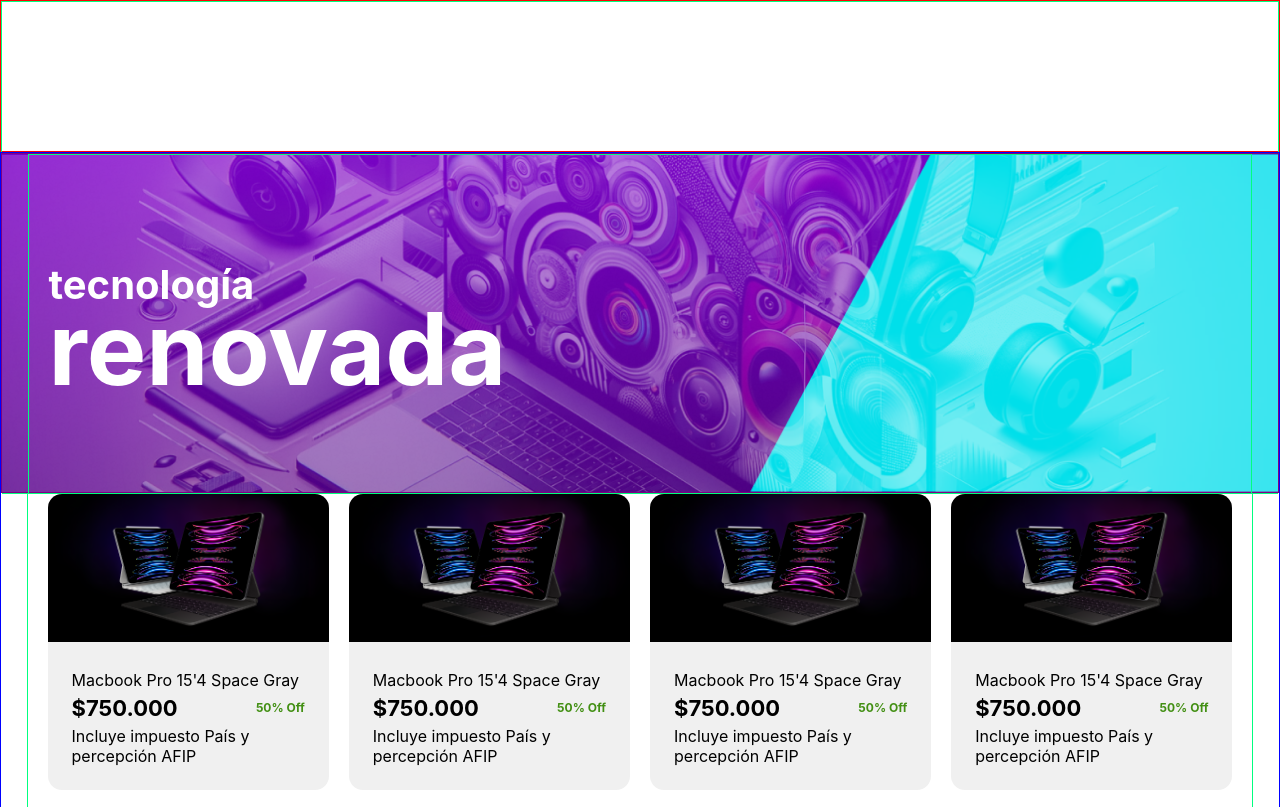
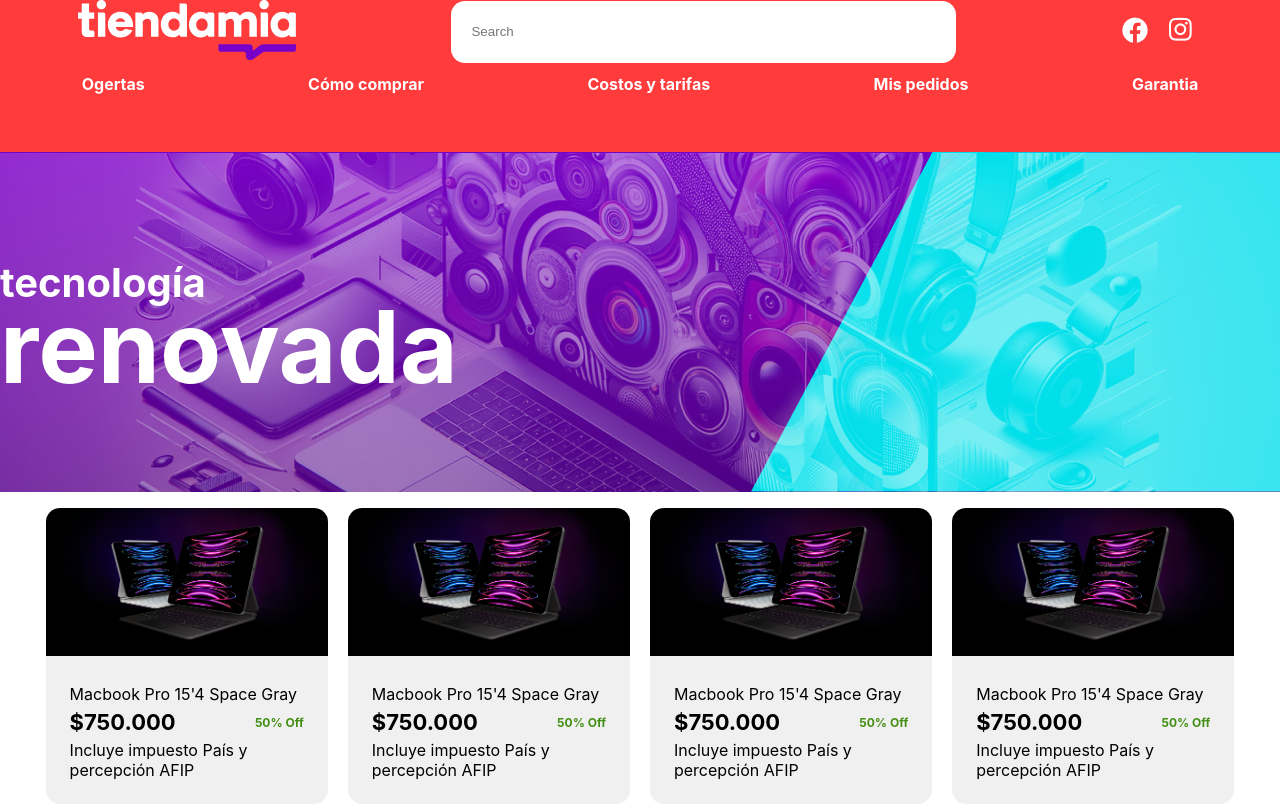
Before and after one commit to Augustofloreszegarra/Practica_tiendamia, a plain HTML site: page index.html in a window 1280 px wide. Shown: the top 807 px of the page. Drawn offline with Linux system fonts and the light colour scheme.

Commit message:
progreso del header

```diff
--- a/index.html
+++ b/index.html
@@ -13,18 +13,37 @@
 
 <body>
   <header>
-    <div class="container"></div>
-    <section>
-      <div class="container"></div>
-    </section>
+    <div class="search">
+      <div class="logo">
+        <img src="./assets/tiendamia-logo.svg" width="218" alt="Logo store" />
+      </div>
+      <div class="form">
+        <form>
+          <input type="text" placeholder="Search" />
+        </form>
+      </div>
+      <div class="social">
+        <ul>
+          <li><img src="./assets/facebook.png" alt="Facebook" /></li>
+          <li><img src="./assets/instagram.png" alt="Instagram" /></li>
+        </ul>
+      </div>
+    </div>
+    <div class="nav">
+      <ul>
+        <li><a href="#">Ogertas</a></li>
+        <li><a href="#">Cómo comprar</a></li>
+        <li><a href="#">Costos y tarifas</a></li>
+        <li><a href="#">Mis pedidos</a></li>
+        <li><a href="#">Garantia</a></li>
+      </ul>
+    </div>
   </header>
   <main>
     <section id="hero">
-      <div class="container">
-        <div class="title-container">
-          <span>tecnología</span>
-          <span>renovada</span>
-        </div>
+      <div class="title-container">
+        <span>tecnología</span>
+        <span>renovada</span>
       </div>
     </section>
     <div class="container">
--- a/styles.css
+++ b/styles.css
@@ -9,18 +9,74 @@
   font-family: "Inter", sans-serif;
 }
 
-header {
-  border: 1px solid red;
-  height: 152px;
-}
-
 section {
-  border: 1px solid purple;
   height: 340px;
 }
 
+header {
+  height: 152px;
+  background-color: #ff3b3c;
+  max-width: 100%;
+}
+
+.search {
+  flex: 1;
+  display: flex;
+  justify-content: space-around;
+  align-items: center;
+}
+
+.search .form {
+  box-sizing: border-box;
+  display: flex;
+  justify-content: center;
+}
+
+.search .form input {
+  height: 62px;
+  border-radius: 14px;
+  border: none;
+  width: 505px;
+  padding: 20px;
+  box-sizing: border-box;
+}
+
+.search .social ul {
+  display: flex;
+  justify-content: flex-end;
+  list-style-type: none;
+  margin: 0;
+  padding: 0;
+}
+
+.search .social ul li {
+  padding: 0 10px;
+}
+
+.nav {
+  padding: 10px 0
+}
+
+.nav ul {
+  display: flex;
+  justify-content: space-around;
+  list-style-type: none;
+  margin: 0;
+  padding: 0;
+}
+
+.nav ul li a {
+  color: white;
+  font-weight: 700;
+  text-align: left;
+  text-decoration: none;
+}
+
+.nav ul li a:hover {
+  text-decoration: underline;
+}
+
 main {
-  border: 1px solid blue;
   height: auto;
 }
 
@@ -32,13 +88,13 @@
 
 /* Hero section */
 section#hero {
-  border: 1px solid purple;
   height: 340px;
   background: url("../assets/hero_bg.png");
   background-size: cover;
   background-position: top center;
+  display: flex;
+  align-items: center;
 }
-
 
 section#hero .container {
   display: flex;
@@ -65,9 +121,9 @@
 .container {
   width: 100%;
   margin: 0 auto;
-  border: 1px solid springgreen;
   height: inherit;
   min-height: inherit;
+  margin-top: 1em;
 }
 
 main .container {
@@ -122,9 +178,10 @@
 
 @media screen and (max-width: 768px) {
 
-  /* .product-card {
-    flex-basis: 45%;
-  } */
+  .search .form input {
+    height: 55px;
+    width: 250px;
+  }
   .product-container {
     grid-template-columns: repeat(2, 1fr);
   }
@@ -140,6 +197,11 @@
 }
 
 @media screen and (max-width: 480px) {
+  .search .form input {
+    height: 55px;
+    width: 100px;
+  }
+
   .product-container {
     grid-template-columns: repeat(1, 1fr);
   }
```
